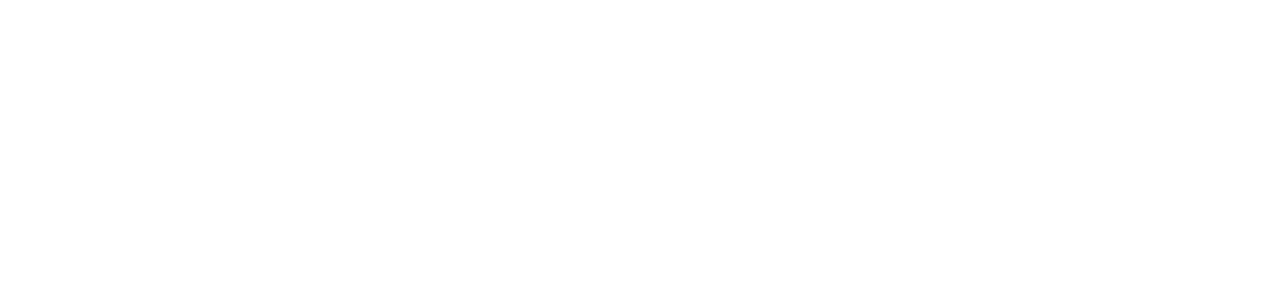
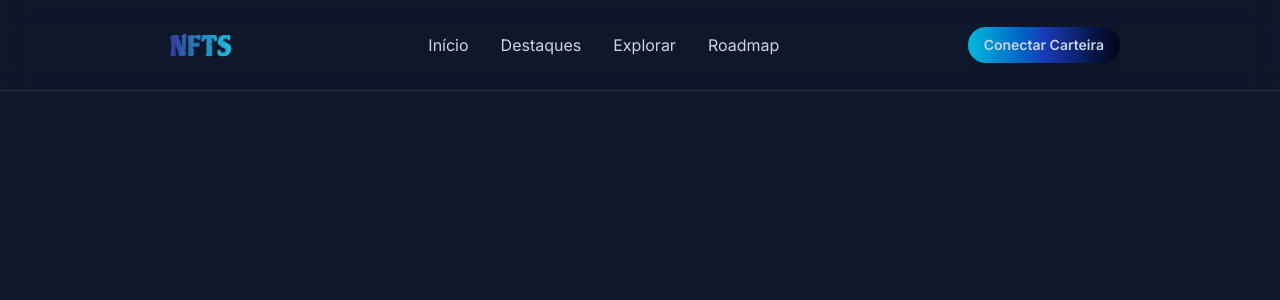
Before and after one commit to dryelleebelin/nft-landing-page, a Next.js app: page / in a window 1280 px wide. Shown: the top 300 px of the page. Built offline with nearby package versions, Linux system fonts and the light colour scheme.

Commit message:
feat(header): add responsive header navigation

```diff
--- a/src/app/page.tsx
+++ b/src/app/page.tsx
@@ -1,7 +1,9 @@
+import Header from "@/components/layout/Header";
+
 export default function Home() {
   return (
-    <main className="font-inter">
-
+    <main className="h-screen font-inter bg-slate-900 text-slate-300">
+      <Header />
     </main>
   );
 }
--- a/src/components/layout/Header.tsx
+++ b/src/components/layout/Header.tsx
@@ -1 +1,46 @@
-//Menu superior
+"use client";
+
+import Image from "next/image";
+import logo from "../../../public/favicon.png";
+
+export default function Header() {
+  const sections = [
+    { id: "home", label: "Início" },
+    { id: "featured", label: "Destaques" },
+    { id: "discover", label: "Explorar" },
+    { id: "roadmap", label: "Roadmap" }
+  ];
+
+  const scrollToSection = (id: string) => {
+    const section = document.getElementById(id);
+    section?.scrollIntoView({ behavior: "smooth" });
+  };
+
+  return (
+    <header className="backdrop-blur-md border-b border-white/10 sticky top-0 h-auto py-6 md:py-6 px-6 md:px-40 flex justify-between items-center">
+      <Image src={logo} className="w-20 object-contain" alt="Logo do site" />
+
+      <nav className="hidden md:flex gap-8">
+        {sections.map(({ id, label }) => {
+          return (
+            <button
+              key={id}
+              onClick={() => scrollToSection(id)}
+              className="cursor-pointer transition-colors duration-300 hover:text-cyan-500"
+            >
+              {label}
+            </button>
+          )
+        })}
+      </nav>
+
+      <button
+        type="button"
+        onClick={() => { }}
+        className="bg-gradient-to-r from-cyan-500 via-blue-800 to-slate-950 rounded-full py-2 px-4 text-sm font-semibold flex items-center justify-center hover:text-slate-100 hover:bg-blue-600 hover:from-cyan-400 hover:via-blue-700 hover:to-slate-950 transition-colors duration-300 shadow-md cursor-pointer hover:scale-102 active:scale-95"
+      >
+        Conectar Carteira
+      </button>
+    </header>
+  )
+}
```
